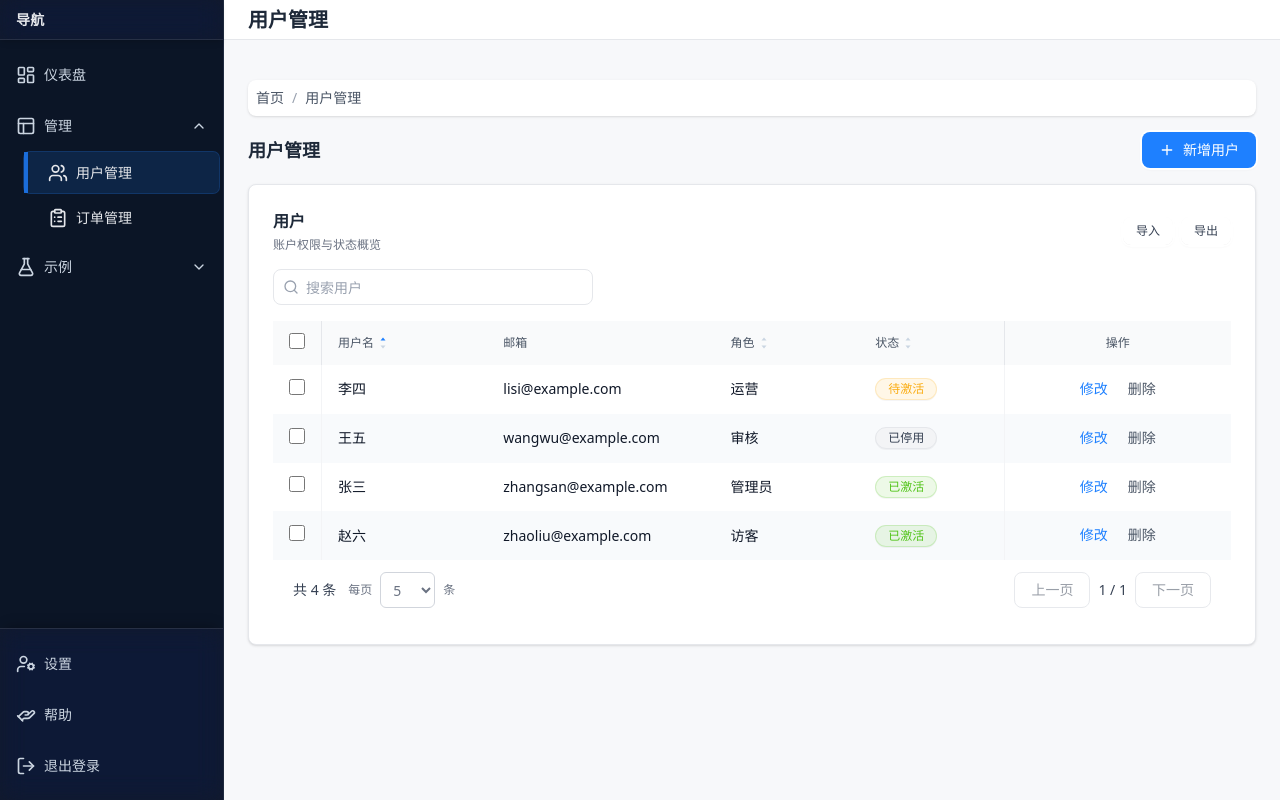
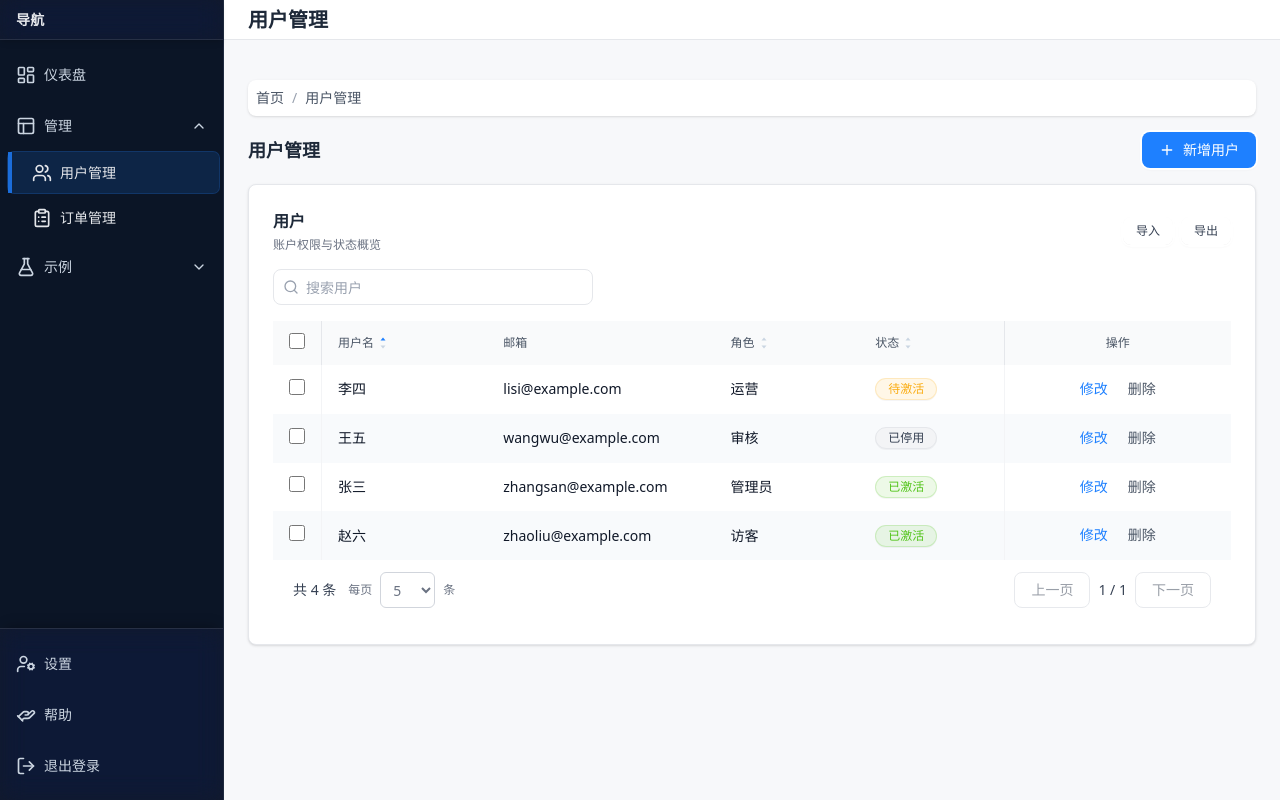
Before and after one commit to zhoumingxuan/sass-ui, a Next.js app: page /users in a window 1280 px wide. Built offline with nearby package versions, Linux system fonts and the light colour scheme.

Commit message:
导航栏修改

```diff
--- a/src/components/Menu.tsx
+++ b/src/components/Menu.tsx
@@ -48,13 +48,13 @@ function Item({
   const indentClass = indentByDepth[Math.min(depth, indentByDepth.length - 1)];
   // Increase vertical padding for level-1; slightly roomier for others
   const padY = depth === 0 ? 'py-3' : 'py-2.5';
-  const containerClasses = `relative flex items-center gap-2 px-3 ${padY} rounded-md transition-colors select-none ${
+  const containerClasses = `relative flex w-full items-center gap-2 px-3 ${padY} rounded-md transition-colors select-none ${
     active
       ? 'bg-primary/15 ring-1 ring-primary/30 text-nav-fg before:absolute before:inset-y-0 before:left-0 before:w-1 before:bg-primary/80'
       : `${depthText} ${depthHover}`
   } ${indentClass}`;
   return (
-    <div>
+    <div className="w-full">
       {hasChildren ? (
         <div
           className={`${containerClasses} cursor-pointer`}
@@ -89,7 +89,7 @@ function Item({
         </div>
       )}
       {hasChildren && open && !collapsed && (
-        <div className="space-y-1 mt-1 ml-1 pl-3">
+        <div className="mt-1 space-y-1 w-full">
           {item.children!.map((child, idx) => (
             <Item key={idx} item={child} depth={depth + 1} collapsed={collapsed} />
           ))}
```
